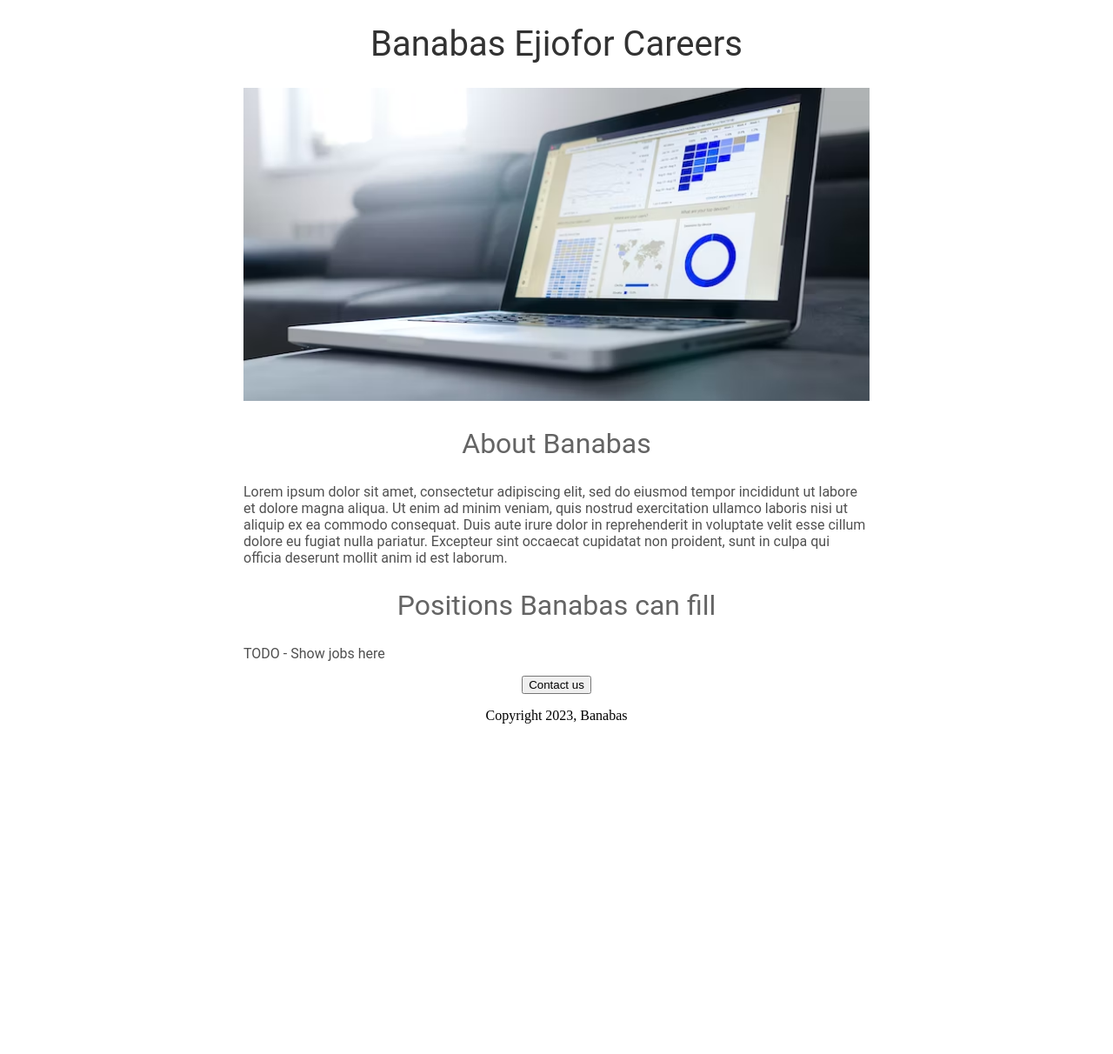
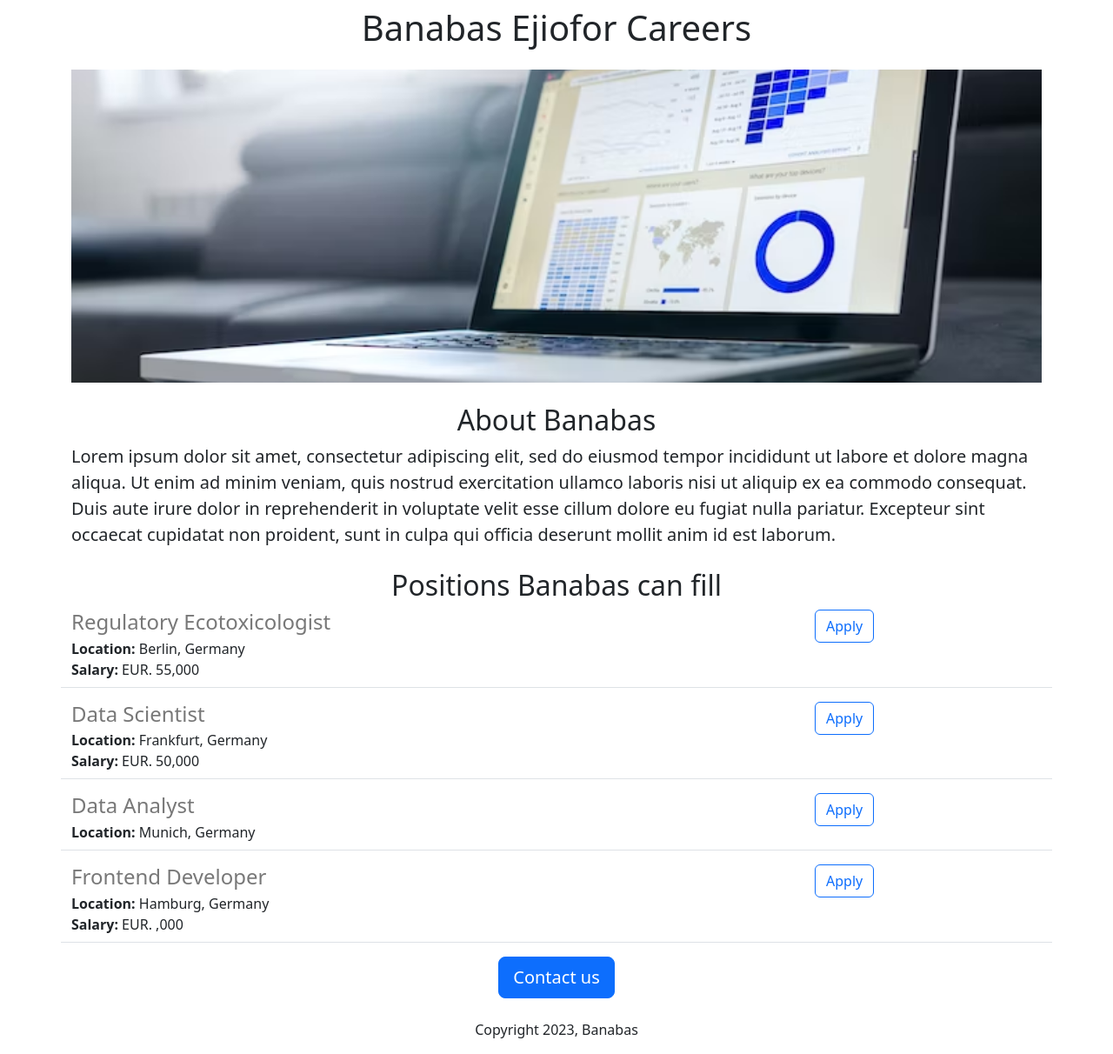
Before and after one commit to UgoBan/webdev-with-python-and-flask-v2, a Flask app: page / in a window 1280 px wide. Shown: the whole page at 87% size. Before the commit the page ends 832 px from the top, so only its background shows below. Run offline with Flask 2, Linux system fonts and the light colour scheme.

Commit message:
added dynamic data and API route

```diff
--- a/app.py
+++ b/app.py
@@ -1,10 +1,40 @@
-from flask import Flask, render_template
+from flask import Flask, render_template, jsonify
 
 app = Flask(__name__)
 
+JOBS = [
+  {
+    'id': 1,
+    'title': 'Regulatory Ecotoxicologist',
+    'location': 'Berlin, Germany',
+    'salary': 'EUR. 55,000'
+  },
+  {
+    'id': 2,
+    'title': 'Data Scientist',
+    'location': 'Frankfurt, Germany',
+    'salary': 'EUR. 50,000'
+  },
+  {
+    'id': 3,
+    'title': 'Data Analyst',
+    'location': 'Munich, Germany'
+  },
+  {
+    'id': 4,
+    'title': 'Frontend Developer',
+    'location': 'Hamburg, Germany',
+    'salary': 'EUR. ,000'
+  }
+]
+
 @app.route("/")
 def hello_world():
-  return render_template('home.html')
+  return render_template('home.html', jobs = JOBS, company_name = 'Banabas')
+
+@app.route("/api/jobs")
+def list_jobs():
+  return jsonify(JOBS)
 
 if __name__ == "__main__":
   app.run(host = '0.0.0.0', debug = True)
--- a/templates/home.html
+++ b/templates/home.html
@@ -2,57 +2,38 @@
 <html>
   <head>
 <title>Banabas Ejiofor Careers</title>
+<meta charset="utf-8">
+<meta name="viewport" content="width=device-width, initial-scale=1">
+    <link href="https://cdn.jsdelivr.net/npm/bootstrap@5.3.0-alpha1/dist/css/bootstrap.min.css" rel="stylesheet" integrity="sha384-GLhlTQ8iRABdZLl6O3oVMWSktQOp6b7In1Zl3/Jr59b6EGGoI1aFkw7cmDA6j6gD" crossorigin="anonymous">
 <style>
-      h1 {
-        font-size: 40px;
-        font-family: Roboto;
-        font-weight: normal;
-        color: rgb(50, 50, 50);
-        text-align: center;
-      }
-
   #banner {
+    height: 360px;
     width: 100%;
-        height: 360px;
     object-fit: cover;
-      }
-
-      h2 {
-        font-family: Roboto;
-        font-size: 32px;
-        color: rgb(100, 100, 100);
-        text-align: center;
-        font-weight: normal;
-      }
-
-      .bodytext {
-        font-family: Roboto;
-        color: rgb(80, 80, 80);
-      }
-
-      #container {
-        max-width: 720px;
-        margin: 0 auto;
   }
 </style>
   </head>
 <body>
-  <div id = "container">
-  <h1>Banabas Ejiofor Careers</h1>
+  <div class = "container">
+  <h1 class = "text-center mt-2 mb-4">{{company_name}} Ejiofor Careers</h1>
 
-  <img id = "banner" src="https://webdev-with-python-and-flask.banabasejiofor.repl.co/static/image1.jpg"height = "320">
+  <img class = "img-fluid" id = "banner" src="https://webdev-with-python-and-flask.banabasejiofor.repl.co/static/image1.jpg"height = "320">
 
-<h2>About Banabas</h2>
-  <p class = "bodytext">
+<h2 class = "text-center mt-2 mt-4">About Banabas</h2>
+  <p class = "lead">
     Lorem ipsum dolor sit amet, consectetur adipiscing elit, sed do eiusmod tempor incididunt ut labore et dolore magna aliqua. Ut enim ad minim veniam, quis nostrud exercitation ullamco laboris nisi ut aliquip ex ea commodo consequat. Duis aute irure dolor in reprehenderit in voluptate velit esse cillum dolore eu fugiat nulla pariatur. Excepteur sint occaecat cupidatat non proident, sunt in culpa qui officia deserunt mollit anim id est laborum.
   </p>
 
-  <h2>Positions Banabas can fill</h2>
-  <p class = "bodytext">TODO - Show jobs here</p>
+  <h2 class = "text-center mt-2 mt-4">Positions Banabas can fill</h2>
+  <div>
+    {% for job in jobs %}
+      {% include 'jobitem.html' %}
+    {% endfor %}
+  </div>
 
-    <div style = "text-align:center;">
-  <button>Contact us</button>
-      <p>Copyright 2023, Banabas</p>
+    <div class = "text-center">
+  <button class = "btn btn-primary btn-lg">Contact us</button>
+      <p class = "mt-4">Copyright 2023, Banabas</p>
     </div>
 
   </div>
--- /dev/null
+++ b/templates/jobitem.html
@@ -0,0 +1,20 @@
+<div class = "border-bottom row" style = "margin-bottom:16px; padding-bottom:8px">
+<div class = "col-9">
+  <h4 style = "color:rgb(120, 120, 120); margin-bottom:4px;">
+      {{job['title']}}
+    </h4>
+    <div>
+      <b>Location:</b> {{job['location']}}
+    </div>
+    {% if 'salary'in job %}
+    <div>
+      <b>Salary:</b> {{job['salary']}}
+    </div>
+    {% endif %}
+</div>
+  <div class = "col-3">
+      <button type="button" class="btn btn-outline-primary">Apply</button>
+  </div>
+
+
+  </div>
```
Lines whose indentation alone changed are shown as unchanged.
